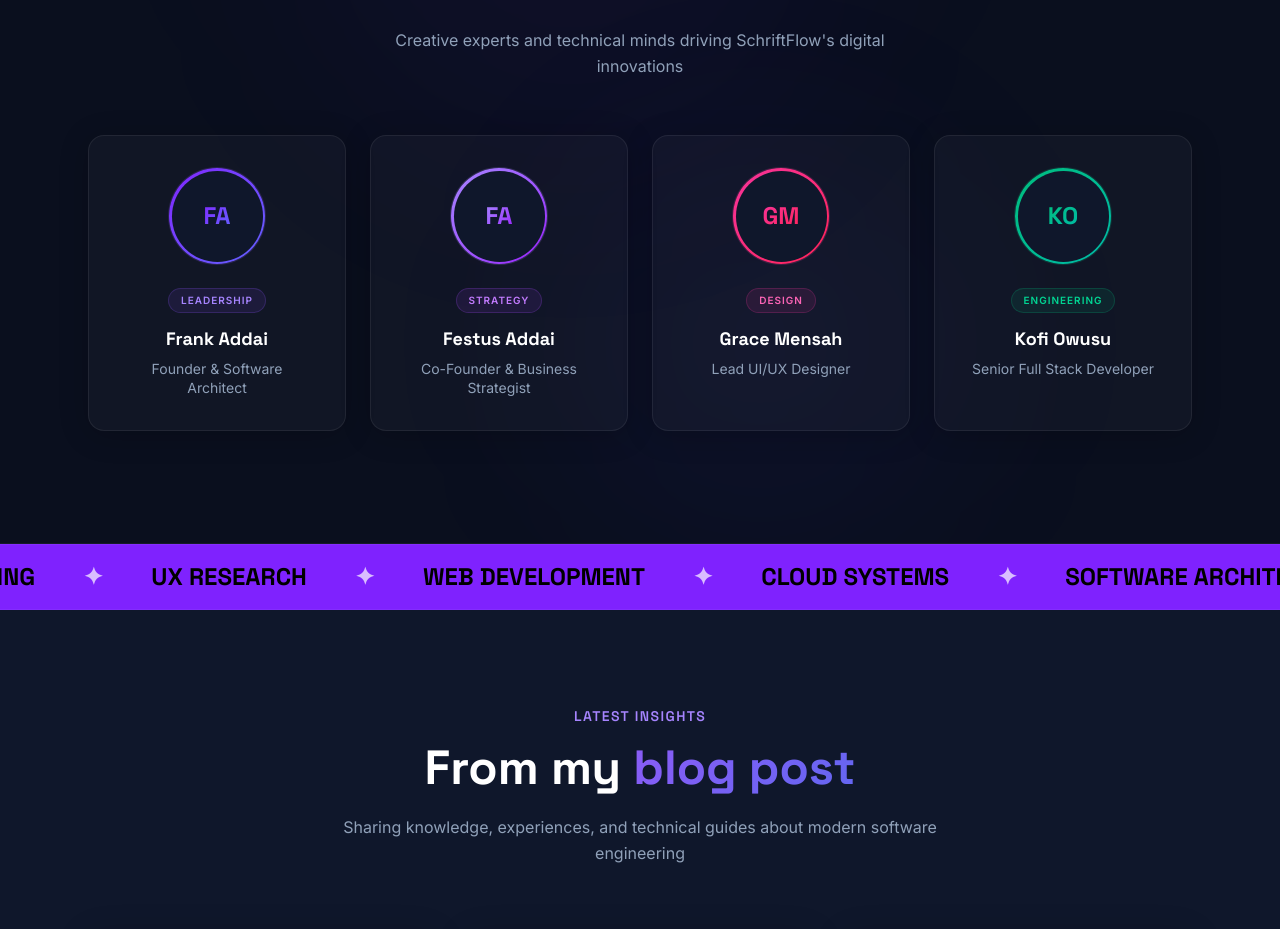
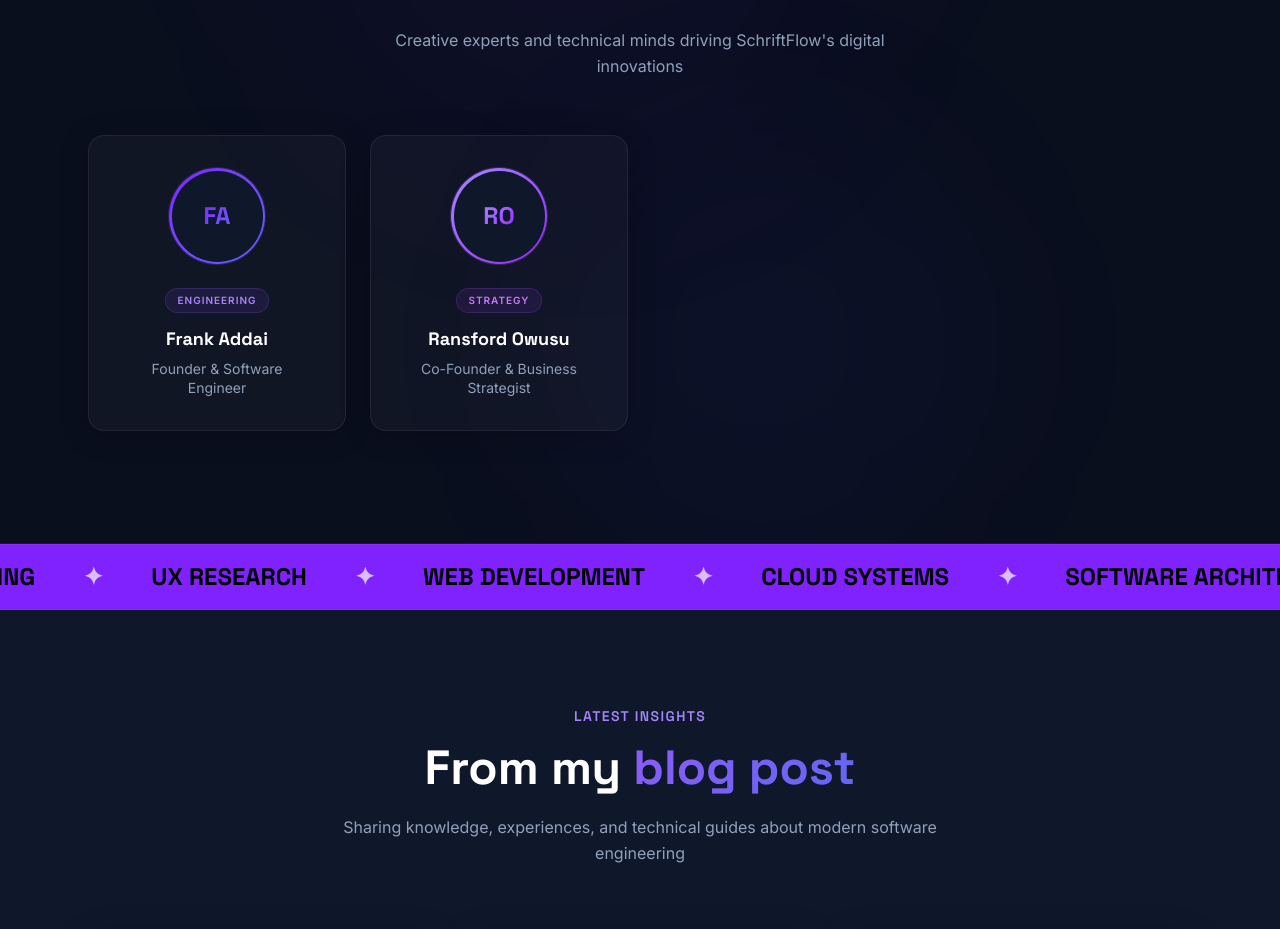
Before and after one commit to Gifty-Addai/schrift-business, a React (Vite) app: page / in a window 1280 px wide. Shown: the part 5281-6210 px from the top of the page. Built offline with nearby package versions, Linux system fonts and the light colour scheme.

Commit message:
feat: add Team component and install wrangler dependency

```diff
--- a/package.json
+++ b/package.json
@@ -33,7 +33,8 @@
     "globals": "^16.5.0",
     "typescript": "~5.9.3",
     "typescript-eslint": "^8.46.4",
-    "vite": "npm:rolldown-vite@7.2.5"
+    "vite": "npm:rolldown-vite@7.2.5",
+    "wrangler": "^4.98.0"
   },
   "overrides": {
     "vite": "npm:rolldown-vite@7.2.5"
--- a/src/components/sections/Team.tsx
+++ b/src/components/sections/Team.tsx
@@ -3,40 +3,22 @@ import { motion } from 'framer-motion';
 const teamMembers = [
     {
         name: 'Frank Addai',
-        role: 'Founder & Software Architect',
+        role: 'Founder & Software Engineer',
         initials: 'FA',
         accent: '#8B5CF6',
         grad: 'from-violet-600 to-indigo-500',
         badgeBg: 'bg-violet-500/10 text-violet-400 border-violet-500/20',
-        tag: 'Leadership',
+        tag: 'Engineering',
     },
     {
-        name: 'Festus Addai',
+        name: 'Ransford Owusu',
         role: 'Co-Founder & Business Strategist',
-        initials: 'FA',
+        initials: 'RO',
         accent: '#A78BFA',
         grad: 'from-violet-400 to-purple-600',
         badgeBg: 'bg-purple-500/10 text-purple-400 border-purple-500/20',
         tag: 'Strategy',
-    },
-    {
-        name: 'Grace Mensah',
-        role: 'Lead UI/UX Designer',
-        initials: 'GM',
-        accent: '#EC4899',
-        grad: 'from-pink-500 to-rose-500',
-        badgeBg: 'bg-pink-500/10 text-pink-400 border-pink-500/20',
-        tag: 'Design',
-    },
-    {
-        name: 'Kofi Owusu',
-        role: 'Senior Full Stack Developer',
-        initials: 'KO',
-        accent: '#10B981',
-        grad: 'from-emerald-500 to-teal-500',
-        badgeBg: 'bg-emerald-500/10 text-emerald-400 border-emerald-500/20',
-        tag: 'Engineering',
-    },
+    }
 ];
 
 const cardVariants = {
```
Also changed, not shown: 1 other file (tests, documents, lock files or other folders).
